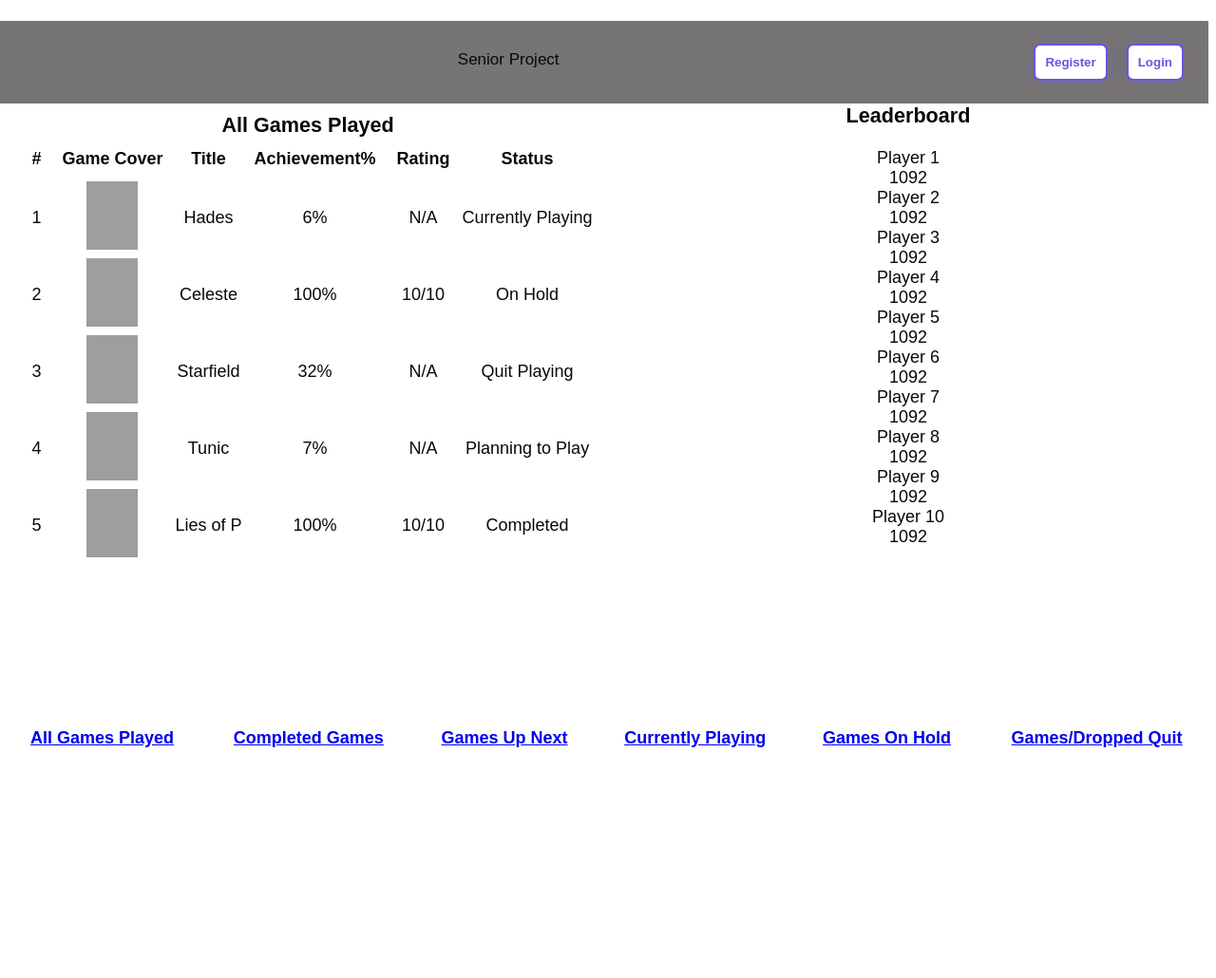
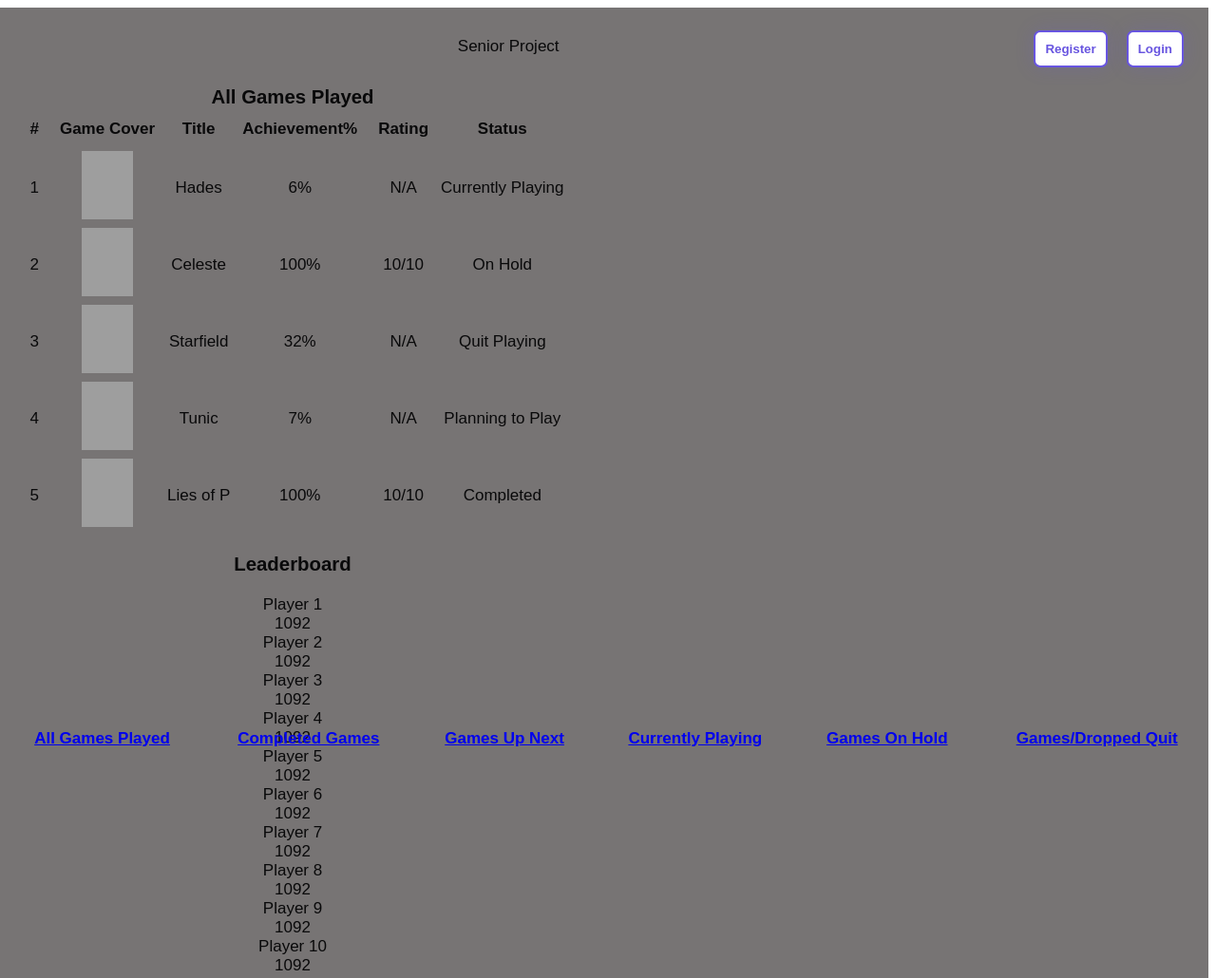
Before and after one commit to flaviovelecela/flaviovelecela.github.io, a plain HTML site: page index.html in a window 1280 px wide. Shown: the top 1030 px of the page at 95% size. Before the commit the page ends 800 px from the top, so only its background shows below. Drawn offline with Linux system fonts and the light colour scheme; grey boxes are pictures that could not be loaded.

Commit message:
Update index.html

```diff
--- a/index.html
+++ b/index.html
@@ -5,7 +5,7 @@
     <link rel="stylesheet" type="text/css" href="https://flaviovelecela.github.io/main.css">
     <title>CIS 4935 Prototype</title>
     <meta name="viewport" content="width=device-width, initial-scale=1">
-    <script src="main.js"></script>
+    <script src="https://flaviovelecela.github.io/main.js"></script>
 </head>
 
 <body>
@@ -14,7 +14,6 @@
             <a href="https://flaviovelecela.github.io/loginprompt.html"><button class="login">Login</button></a>
             <a href="https://flaviovelecela.github.io/registerprompt.html"><button class="register"> Register</button></a>
             <p>Senior Project</p>
-        </div>
         <div id="all-games">
             <table id="games-list">
                 <caption id="allgamestitle">All Games Played</caption>
@@ -76,7 +75,6 @@
                     </tr>
                 </tbody>
             </table>
-        </div>
         <div id="leaderboard"><p id="lbheader">Leaderboard</p>
             <div class="row">
                 <div class="name">Player 1</div>
```
